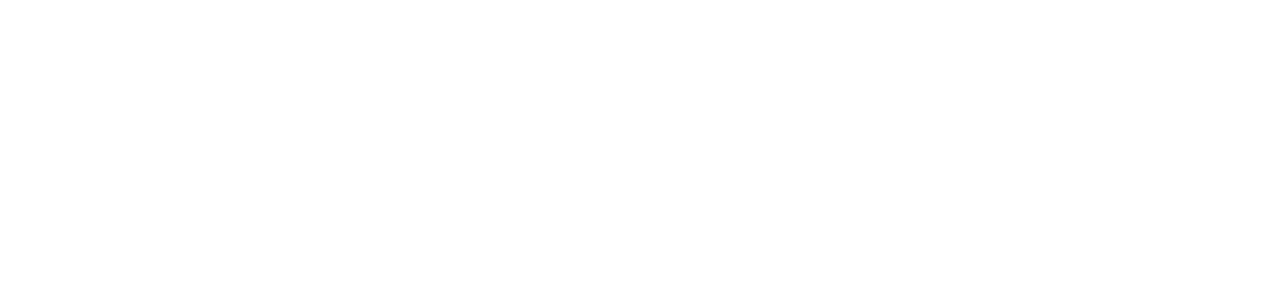
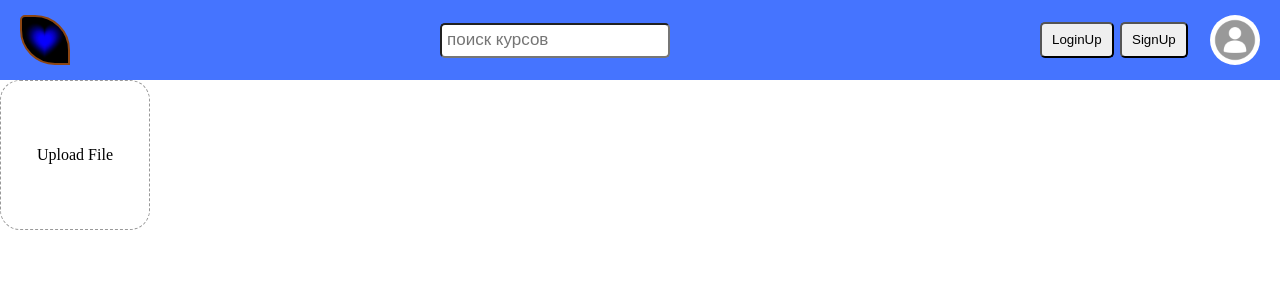
Before and after one commit to 0Makson0/LearnHub, a React (Vite) app: page /CC in a window 1280 px wide. Before the commit this address had no page. Shown: the top 300 px of the page. Built offline with nearby package versions, Linux system fonts and the light colour scheme.

Commit message:
CreateCourse_v1

```diff
--- a/src/App.jsx
+++ b/src/App.jsx
@@ -1,11 +1,13 @@
 import { BrowserRouter, Routes, Route } from "react-router-dom";
 import Home from "./components/Home/Home.jsx";
+import CreateCourse from "./components/CreateCourse/CreateCourse.jsx"
 
 function App() {
   return (
     <BrowserRouter>
       <Routes>
         <Route path="/" element={<Home />} />
+		<Route path="/CC" element={<CreateCourse />} />
       </Routes>
     </BrowserRouter>
   );
--- /dev/null
+++ b/src/components/CreateCourse/CreateCourse.jsx
@@ -0,0 +1,39 @@
+import Header from "../Header/Header";
+import { useState } from "react";
+import style from "./CreateCourse.module.css"
+
+function CreateCourse(){
+	const [image, setImage] = useState(null)
+
+	function imageUpLoad(e){
+		const file = e.target.files[0]
+		if(!file) return
+
+		const url = URL.createObjectURL(file)
+		setImage(url)
+	}
+	return(
+		<>
+			<Header />
+			<input
+			className={style.inputImg}
+			type="file"
+			id="file"
+			accept="image/*"
+			onChange={imageUpLoad}
+			/>
+
+			<label className={style.formUpload} htmlFor="file">
+			{image ? (
+				<img src={image} alt="preview" className={style.imageOnButton} />
+			) : (
+				"Upload File"
+			)}
+			</label>
+
+		</>
+	)
+
+}
+
+export default CreateCourse;
--- /dev/null
+++ b/src/components/CreateCourse/CreateCourse.module.css
@@ -0,0 +1,29 @@
+.inputImg {
+  display: none;
+}
+
+.formUpload {
+  display: flex;
+  justify-content: center;
+  align-items: center;
+  height: 150px;
+  width: 150px;
+  border-radius: 20px;
+  border: 1px dashed #999;
+  cursor: pointer;
+  overflow: hidden;
+  font-size: 16px;
+  text-align: center;
+}
+
+.formUpload:hover {
+  border-color: #de0611;
+  color: #de0611;
+}
+
+.imageOnButton {
+  width: 100%;
+  height: 100%;
+  object-fit: cover; /* картинка занимает всю кнопку без искажения */
+  border-radius: initial; /* чтобы совпадало с формой кнопки */
+}
--- a/src/components/Header/Header.jsx
+++ b/src/components/Header/Header.jsx
@@ -9,15 +9,17 @@
 				<input type="text" className={style.input} placeholder="поиск курсов" />
 			</div>
 			<div className={style.GLS}>
-				<div className={style.loginup}>
-					<button className={style.LS}>Loginup</button>
-				</div>
-				<div className={style.singup}>
-					<button className={style.LS}>Signup</button>
+				<div className={style.TLS}>
+					<div className={style.loginup}>
+						<button className={style.LS}>LoginUp</button>
+					</div>
+					<div className={style.singup}>
+						<button className={style.LS}>SignUp</button>
+					</div>
 				</div>
 				<div className={style.profile}>
 					<button className={style.pro}>
-						<img src={profile} className={style.icon} />
+						<img src={profile} className={style.proicon} />
 					</button>
 				</div>
 			</div>
--- a/src/components/Header/Header.module.css
+++ b/src/components/Header/Header.module.css
@@ -11,38 +11,72 @@
 	width: 100%;
 	height: 80px;
 	background-color: #4574FF;
-	gap: 270px;
+	gap: 330px;
 }
 
 .logo {
 	background-image: url(../../assets/da57e25179c34ce95b605ca7e79b7c4a.jpg)  ;
 	background-size: cover;
-	width: 40px;
-	height: 40px;
+	width: 50px;
+	height: 50px;
 	border: 2px saddlebrown solid;
+	border-radius: 5px 35px 0px 35px;
 }
 
 .input {
-	width: 200px;
+	width: 230px;
+	height: 35px;
 	padding: 5px;
 	border-radius: 5px;
-
+	font-size: 17px;
 }
 
 .GLS {
 	display: flex;
 	align-items: center;
-	gap: 10px;
+	gap: 25px;
 
 }
 
+.TLS {
+	display: flex;
+	gap: 15px;
+}
+
+.loginup,
+.singup {
+  	width: 65px;
+}
+
 .LS {
-	display: flex;
-	padding: 7px;
+	padding: 0px 10px;
+	line-height: 32px;
 	border-radius: 5px;
+	display: inline-block;
+	text-align: center;
+}
+
+.profile {
+  	display: flex;
 }
 
 .pro {
-	padding: 15px;
+	display: flex;
+	align-items: center;
+	justify-content: center;
+	width: 50px;
+	height: 50px;
+	padding: 0;
 	border-radius: 50%;
+	border: none;
+	background: transparent;
+	cursor: pointer;
 }
+
+.proicon {
+	width: 100%;
+	height: 100%;
+	border-radius: 50%;
+	object-fit: cover;
+
+}
--- a/src/components/Home/Home.jsx
+++ b/src/components/Home/Home.jsx
@@ -1,9 +1,18 @@
 import React from "react";
 import Header from "../Header/Header";
+import style from "../Home/Home.module.css"
+import { Link } from "react-router-dom";
 
 function Home(){
 	return (
-		<Header />
+		<>
+			<Header />
+			<div className={style.startButton}>
+				<Link to="/CC">
+					<button className={style.sButton}>Создать курс</button>
+				</Link>
+			</div>
+		</>
 	)
 }
 
--- /dev/null
+++ b/src/components/Home/Home.module.css
@@ -0,0 +1,5 @@
+.sButton{
+	width: 100px;
+	height: 50px;
+	border-radius: 10px;
+}
```
